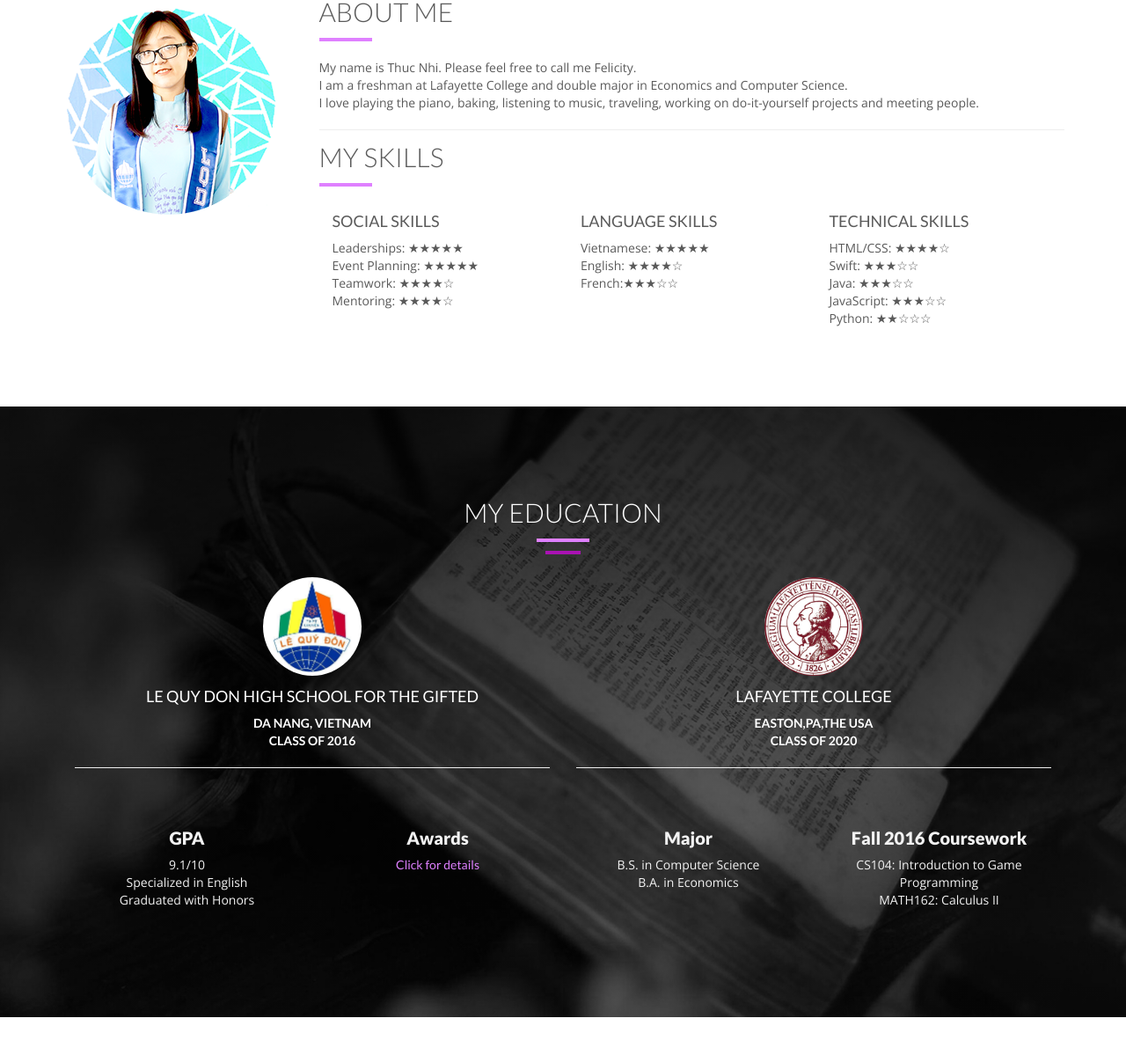
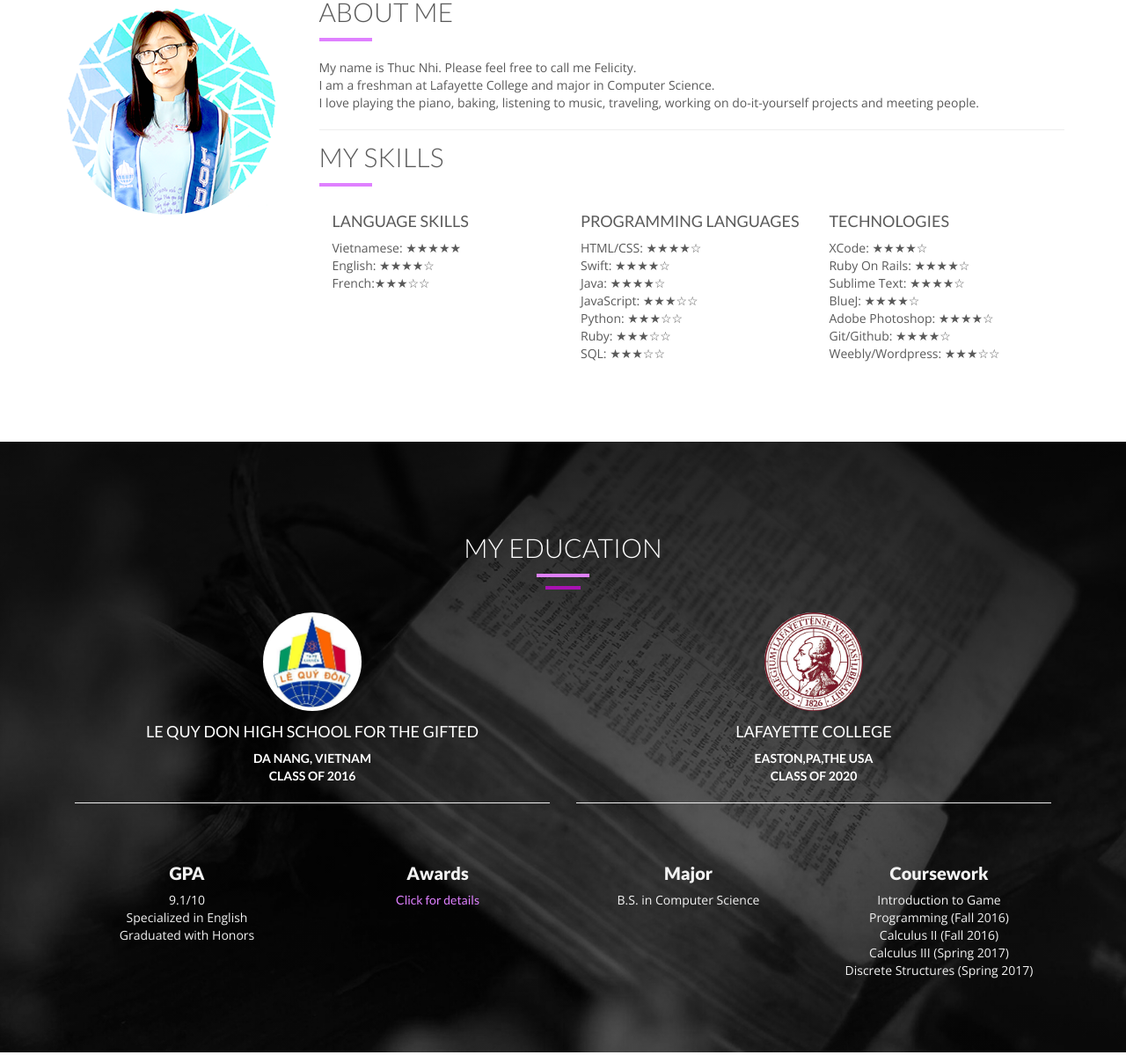
Before and after one commit to thucnhi2411/thucnhi2411.github.io, a plain HTML site: page index.html in a window 1280 px wide. Shown: the part 827-2026 px from the top of the page at 88% size. Drawn offline with nearby package versions, Linux system fonts and the light colour scheme.

Commit message:
Update Website Feb 2017

```diff
--- a/index.html
+++ b/index.html
@@ -105,7 +105,7 @@
                             <div class="clearfix"></div>
                         </div>
                         <p class="wow slideInUp">My name is Thuc Nhi. Please feel free to call me Felicity.<br/>
-                        I am a freshman at Lafayette College and double major in Economics and Computer Science. <br/>
+                        I am a freshman at Lafayette College and major in Computer Science. <br/>
                         I love playing the piano, baking, listening to music, traveling, working on do-it-yourself projects and meeting people.</p>
                          <hr>
                     <div class="clearfix"></div>
@@ -114,20 +114,22 @@
                             <hr>
                             <div class="clearfix"></div>
                         </div>
-                            <div class="col-md-4">
-                            <h4 class="wow slideinUp">Social Skills</h4>
-                            <p class="wow fadeInUp">Leaderships: ★★★★★<br/>Event Planning: ★★★★★<br/>Teamwork: ★★★★☆<br/>Mentoring: ★★★★☆</p>
-                            </div>
+
+
 
                             <div class="col-md-4">
                             <h4 class="wow slideinUp">Language Skills</h4>
                             <p class="wow fadeInUp">Vietnamese: ★★★★★<br/>English: ★★★★☆<br/>French:★★★☆☆</p>
+                            </div>
 
+                            <div class="col-md-4">
+                            <h4 class="wow slideinUp">Programming languages</h4>
+                             <p class="wow fadeInUp">HTML/CSS: ★★★★☆<br/>Swift: ★★★★☆<br/>Java: ★★★★☆<br/>JavaScript: ★★★☆☆<br/>Python: ★★★☆☆<br/>Ruby: ★★★☆☆<br/>SQL: ★★★☆☆</p>
                             </div>
+
                             <div class="col-md-4">
-                            <h4 class="wow slideinUp">Technical Skills</h4>
-                             <p class="wow fadeInUp">HTML/CSS: ★★★★☆<br/>Swift: ★★★☆☆<br/>Java: ★★★☆☆<br/>JavaScript: ★★★☆☆<br/>Python: ★★☆☆☆</p>
-
+                            <h4 class="wow slideinUp">Technologies</h4>
+                             <p class="wow fadeInUp">XCode: ★★★★☆<br/>Ruby On Rails: ★★★★☆<br/>Sublime Text: ★★★★☆<br/>BlueJ: ★★★★☆<br/>Adobe Photoshop: ★★★★☆<br/>Git/Github: ★★★★☆<br/>Weebly/Wordpress: ★★★☆☆</p>
                             </div>
                     </div>
                 </div>
@@ -190,7 +192,7 @@
                             <div class="caption">
                                 <h3 class="wow zoomIn">Major</h3>
                                 <p class = "wow slideInUp">B.S. in Computer Science<br/>
-                                B.A. in Economics</p>
+                                </p>
                             </div>
                         </div>
                     </div>
@@ -198,9 +200,9 @@
                     <div class="item">
                         <div class="thumbnail">
                             <div class="caption">
-                                <h3 class="wow zoomIn">Fall 2016 Coursework</h3>
-                                <p class = "wow slideInUp">CS104: Introduction to Game Programming<br/>
-                                MATH162: Calculus II
+                                <h3 class="wow zoomIn">Coursework</h3>
+                                <p class = "wow slideInUp">Introduction to Game Programming (Fall 2016)<br/>
+                                Calculus II (Fall 2016) <br/>Calculus III (Spring 2017)<br/>Discrete Structures (Spring 2017)<br/>Data Structures and Algorithms (Spring 2017)
                                 </p>
 
                             </div>
```
